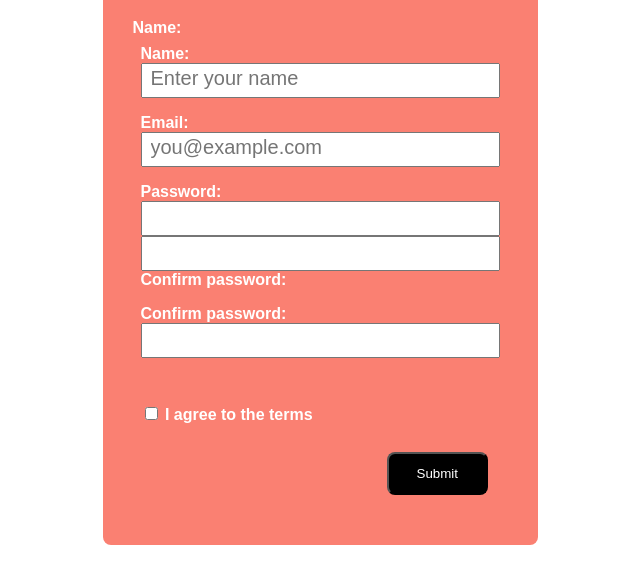
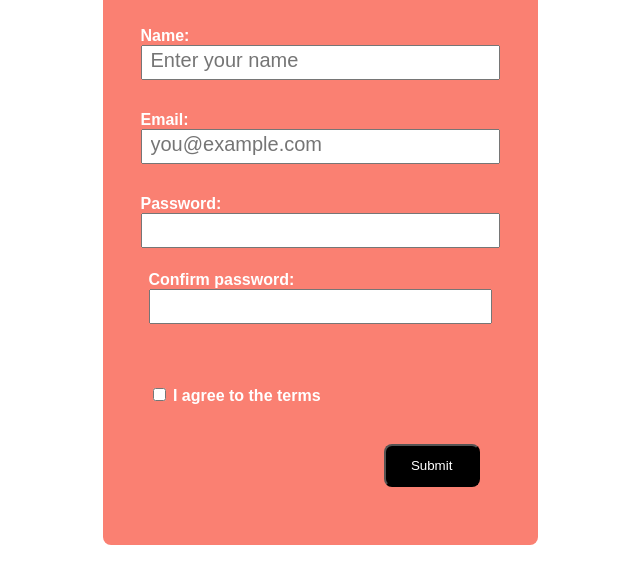
Before and after one commit to RMarx1456/305_PP4, a plain HTML site: page index.html in a window 1280 px wide. Shown: the part 99-682 px from the top of the page, without its empty margins (320-960 px from the left). Drawn offline with Linux system fonts and the light colour scheme.

Commit message:
There were some repeated html code, so I removed some of it.

```diff
--- a/index.html
+++ b/index.html
@@ -12,8 +12,6 @@
 <body>
     <main>
         <h1>Create Account</h1>
-        <form id ="mainForm">
-            <label for="name">Name:</label>
         <form id="account-validation">
             <div id="div-name" class="row">
                 <label for="name">Name:</label>
@@ -37,11 +35,6 @@
                 <span id="err-password" class="err">
                     Please make sure your password has at least 8 characters
                 </span>
-            <input type="text" id="password">
-
-            <label for="confirm-password">Confirm password:</label>
-                <span id="err-confirm-password" class="err">
-            </div>
 
             <div id="div-con-pass" class="row">
                 <label for="confirm-password">Confirm password:</label>
--- a/style.css
+++ b/style.css
@@ -29,9 +29,6 @@ form {
     display: inline-flex;
     flex-direction: column;
 }
-
-/* This is making it so the span tag fits right underneath the input box. */
-span
 
 div > input {
 
```
